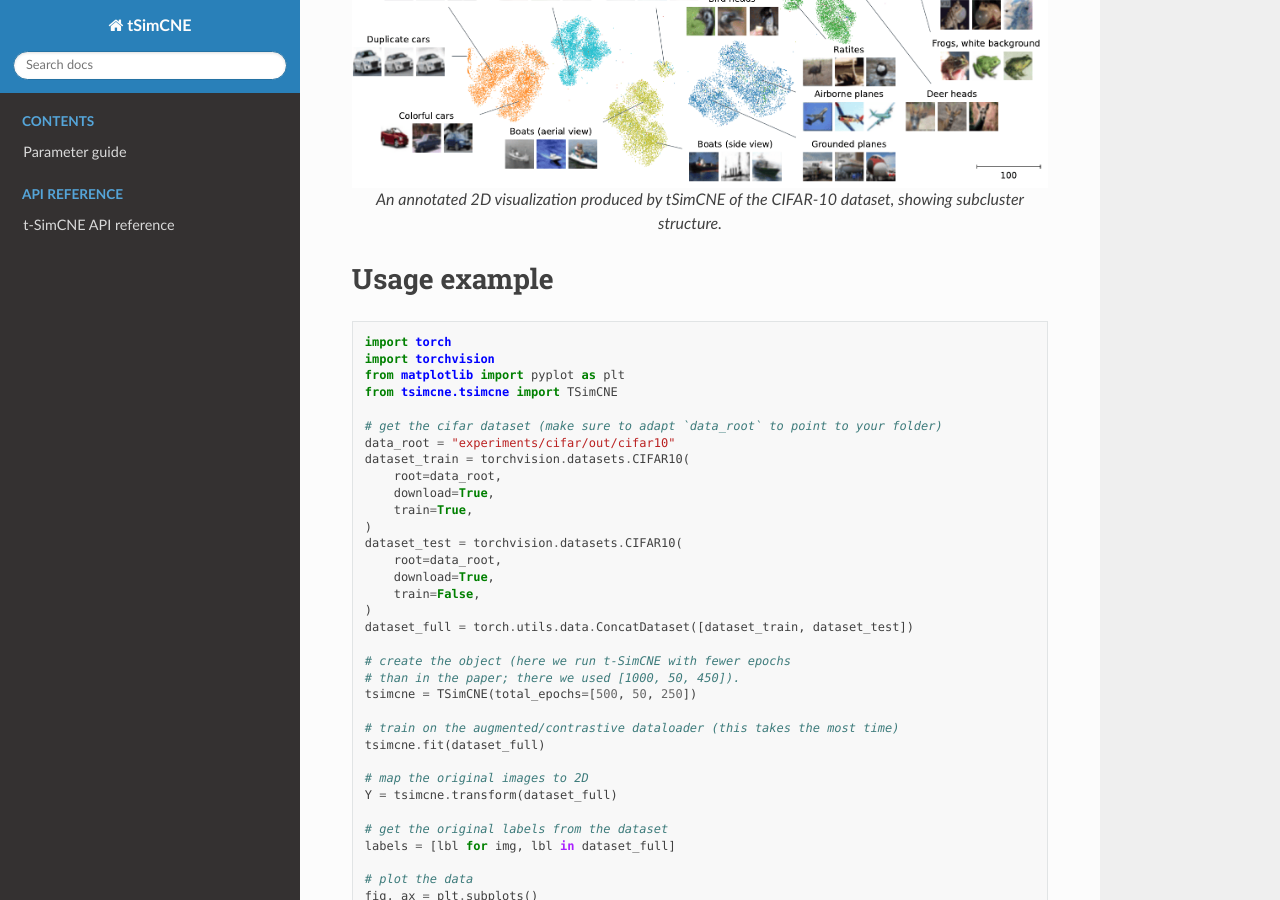
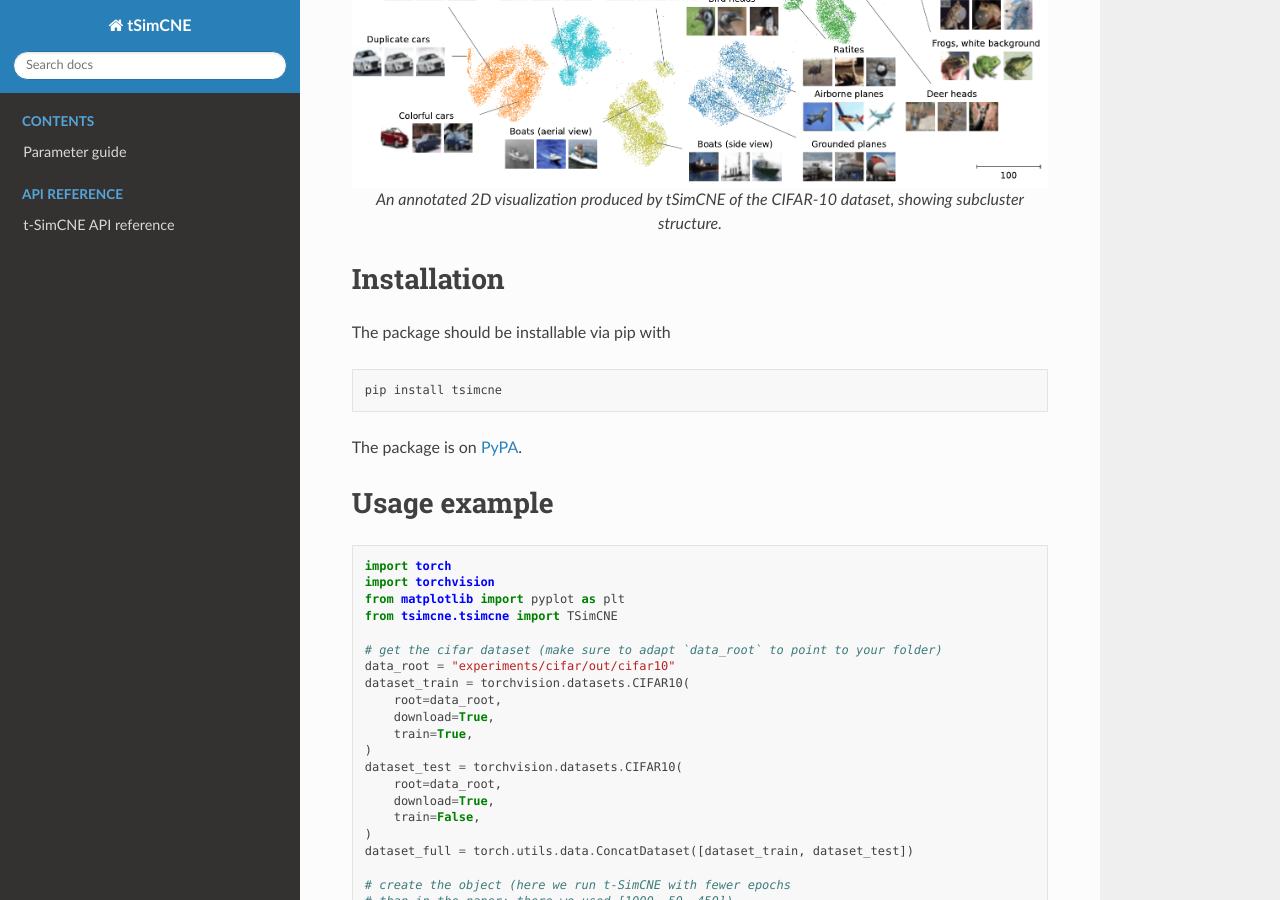
Before and after one commit to berenslab/t-simcne, a Sphinx documentation site: the page built from docs/source/index.rst, in a window 1280 px wide and 900 px high, scrolled down 719 px. Built offline with Sphinx 7.4.7 and the Read the Docs theme 2.0.0, drawn with Linux system fonts in a browser that asks for light colours.

Commit message:
Add installation instructions to docs

```diff
--- a/docs/source/index.rst
+++ b/docs/source/index.rst
@@ -32,6 +32,16 @@ just to give you an idea of how the result can look like:
 
    An annotated 2D visualization produced by tSimCNE of the CIFAR-10 dataset, showing subcluster structure.
 
+Installation
+============
+
+The package should be installable via pip with
+
+.. code-block:: bash
+
+   pip install tsimcne
+
+The package is on `PyPA <https://pypi.org/project/tsimcne/>`__.
 
 Usage example
 ====================
```
Also changed, not shown: figures/tsimcne-cifar-3d.png (added).
